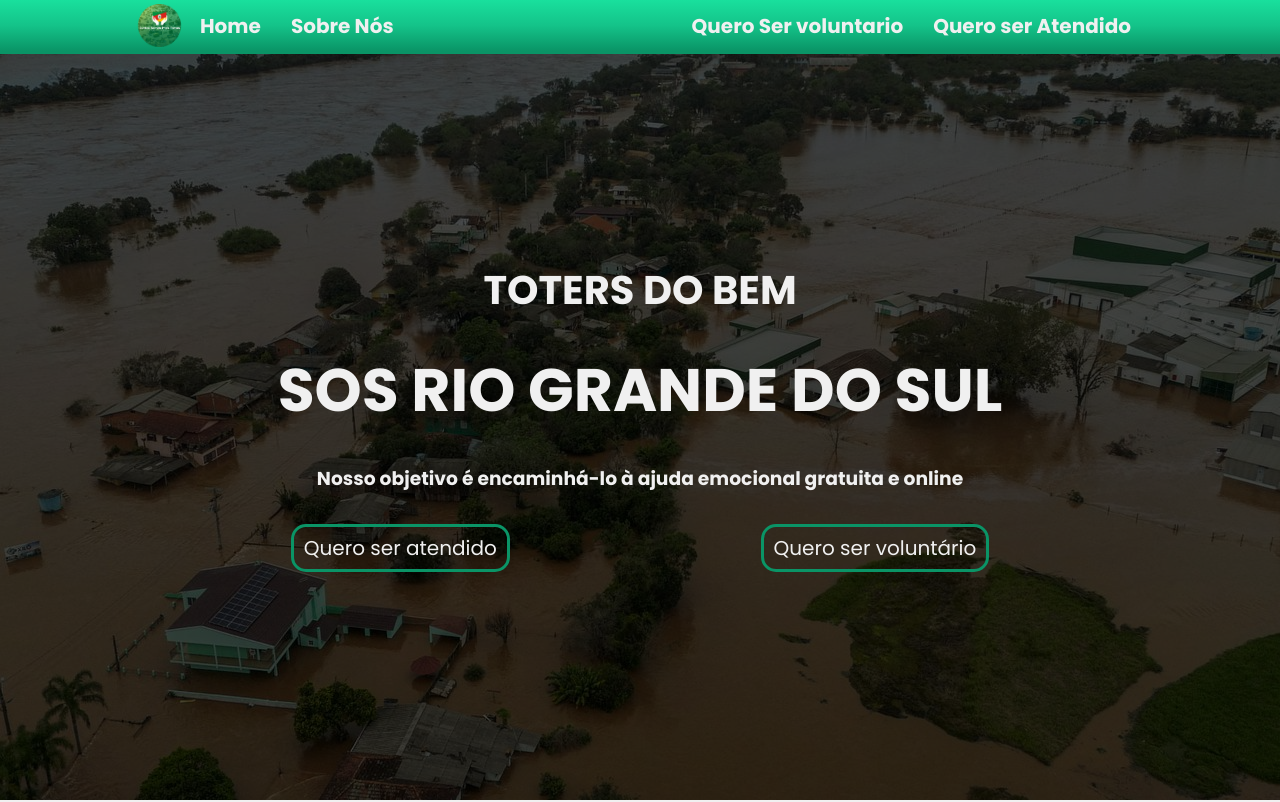
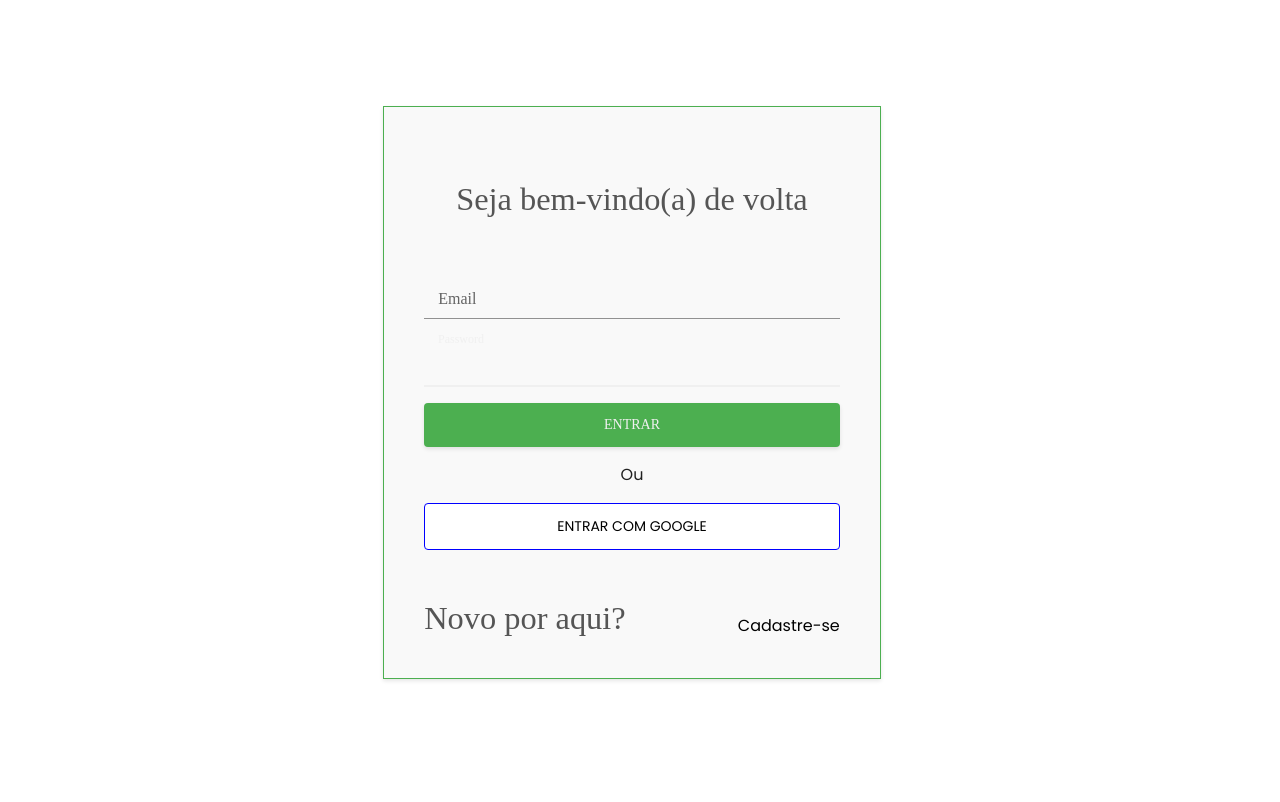
Before and after one commit to Dart1516/proyecto-toti-rs, a React (Create React App) app: page /Accesso in a window 1280 px wide. Before the commit this address led to /Principal. Shown: the top 802 px of the page. Built offline with nearby package versions, Linux system fonts and the light colour scheme.

Commit message:
update styles

```diff
--- a/package.json
+++ b/package.json
@@ -6,6 +6,7 @@
   "dependencies": {
     "@emotion/react": "^11.11.4",
     "@emotion/styled": "^11.11.5",
+    "@mui/icons-material": "^5.15.18",
     "@mui/material": "^5.15.18",
     "@testing-library/jest-dom": "^5.17.0",
     "@testing-library/react": "^13.4.0",
--- a/src/App.js
+++ b/src/App.js
@@ -5,7 +5,7 @@ import AboutUs from "./Pages/SobreNos";
 import JoinUs from "./Pages/SejaVoluntario";
 import Login from "./Pages/Login";
 import NewAccount from "./Pages/NewAccount";
-
+import Accesso from "../src/Pages/Accesso"
 import AvisoLegal from "./Pages/avisoLegal.js";
 import MaterialDeApoio from "./Pages/MaterialDeApoio";
 
@@ -21,6 +21,8 @@ function App() {
         <Route path="/material-de-apoyo" element={<MaterialDeApoio />} />
         <Route path="/NewAccount" element={<NewAccount />} />
         <Route path="/avisoLegal" element={<AvisoLegal/>} />
+        <Route path="/Accesso" element={<Accesso/>} />
+
         {/* Ruta predeterminada */}
         <Route path="/*" element={<Navigate to="/Principal" />} />
       </Routes>
--- /dev/null
+++ b/src/Components/AccordionUsage.js
@@ -0,0 +1,75 @@
+import { styled} from "@mui/material"
+import Accordion from '@mui/material/Accordion';
+import AccordionSummary from '@mui/material/AccordionSummary';
+import AccordionDetails from '@mui/material/AccordionDetails';
+import ExpandMoreIcon from '@mui/icons-material/ExpandMore';
+import Typography from '@mui/material/Typography';
+
+const StyledAccordionSummary = styled(AccordionSummary)({
+  borderBottom:'0.5 solid #0a9466' ,
+  borderRight:'0',
+  borderLeft:'0',
+  color: '#0a9466',
+  '&.Mui-expanded': {
+    minHeight: 48,
+    borderRight:'0',
+  borderLeft:'0',
+  },
+  '& .MuiAccordionSummary-content.Mui-expanded': {
+    margin: '0',
+    borderBottom:'0',
+    borderRight:'0',
+    borderLeft:'0',
+  },
+
+});
+
+
+const StyledAccordionDetails = styled(AccordionDetails)({
+  padding: '16px', // Relleno
+  borderTop: '0',
+
+  borderRight:'0',
+  borderLeft:'0',
+});
+
+function AccordionUsage() {
+  return (
+
+  <div>
+      <Accordion >
+        <StyledAccordionSummary expandIcon={<ExpandMoreIcon />}>
+          <Typography>Qual será meu papel como voluntario?</Typography>
+        </StyledAccordionSummary>
+        <StyledAccordionDetails>
+          <Typography>
+            Ofrecer atendimento psicológico para pessoas vitimas da tragedia do RS.
+          </Typography>
+        </StyledAccordionDetails>
+      </Accordion>
+      <Accordion>
+        <StyledAccordionSummary expandIcon={<ExpandMoreIcon />}>
+          <Typography>Como vou me conetar com os pacientes?</Typography>
+        </StyledAccordionSummary>
+        <StyledAccordionDetails>
+          <Typography>
+          O seu contato e horaios disponiveis serão encaminado para um Lider das ONGs e ele fará a conexão com o paciente que tiver o mesmo horario disponivel.
+          </Typography>
+        </StyledAccordionDetails>
+      </Accordion>
+      <Accordion>
+        <StyledAccordionSummary expandIcon={<ExpandMoreIcon />}>
+          <Typography>Onde posso pedir suporte?</Typography>
+        </StyledAccordionSummary>
+        <StyledAccordionDetails>
+          <Typography>
+          Email de suporte          </Typography>
+        </StyledAccordionDetails>
+      </Accordion>
+    </div>
+
+
+  );
+}
+
+export default AccordionUsage;
--- /dev/null
+++ b/src/Pages/Accesso.js
@@ -0,0 +1,138 @@
+import React, { useState } from 'react';
+import {  Button,  Typography } from '@mui/material';
+import {Grid, styled} from "@mui/material"
+import { FormGroup, FormControl, InputLabel, Input,  } from '@mui/material';
+
+// Resto de tu código...
+
+
+const Accesso = () => {
+  const [email, setEmail] = useState('');
+  const [password, setPassword] = useState('');
+
+  const handleLogin = () => {
+    console.log('Email:', email);
+    console.log('Password:', password);
+  }
+      const StyledContainer = styled("div")(() => ({
+        height: "100vh",
+        width:"100%",
+        display: "flex",
+        flexDirection: "column",
+        justifyContent: "center",
+        alignItems: "center",
+      }));
+
+      const StyledLogin = styled("div")(() => ({
+        width:"100%",
+        boxShadow: "0 2px 4px rgba(0, 0, 0, 0.1)",
+        background: "#f9f9f9",
+        padding: "40px",
+        alignItems:"center",
+        justifyContent:"center",
+        border: "1px solid #4CAF50",
+      }));
+      const StyledButton = styled("button")(() => ({
+        width:"100%",
+        boxShadow: "0 2px 4px rgba(0, 0, 0, 0.1)",
+        background: "#4CAF50",
+        padding: "4px",
+        alignItems:"center",
+        justifyContent:"center",
+        margin:'1rem 0',
+        cursor:"pointer"
+      }));
+      const StyledButtonGoogle = styled("button")(() => ({
+        width:"100%",
+        background: "white",
+        border:"1px solid blue",
+        padding: "4px",
+        alignItems:"center",
+        justifyContent:"center",
+        margin:'1rem 0',
+        cursor:"pointer",
+        transition: "background-color 0.3s ease-in-out",
+        "&:hover": {
+          backgroundColor:'rgba(0, 0, 255, 0.3)',
+        },
+      }));
+      const StyledLinks = styled("a")(() => ({
+      textDecoration: 'none',
+      color: 'black',
+      cursor:"pointer"
+    }));
+
+        return (
+<StyledContainer>
+<Grid container spacing={2} textAlign="center" justifyContent="center" columnGap={6} >
+<StyledLogin>
+<Grid item xs={12} md={12}>
+
+            <Typography variant="h4" padding={4}>Seja bem-vindo(a) de volta</Typography>
+            </Grid>
+            <Grid item xs={12} md={12} >
+            <FormGroup >
+              <FormControl style={{ marginTop: '20px' }}>
+                <InputLabel >Email</InputLabel>
+                <Input
+
+          type="email"
+          value={email}
+          onChange={(e) => setEmail(e.target.value)}
+          required  autoFocus
+          />
+
+              </FormControl>
+              <FormControl  style={{ marginTop: '20px' }}>
+                <InputLabel >Password</InputLabel>
+                <Input
+          type="password"
+          value={password}
+          onChange={(e) => setPassword(e.target.value)}
+          required  autoFocus
+          />
+
+              </FormControl>
+              <StyledButton>
+              <Button onClick={handleLogin} >
+                  Entrar
+                </Button>
+              </StyledButton>
+            </FormGroup>
+                </Grid>
+{/* ------------------------------------------------------- */}
+                <Grid item xs={12} md={12}>
+
+            <Typography variant="body">Ou</Typography>
+
+</Grid>
+<Grid item xs={12} md={12}>
+            <StyledButtonGoogle>
+            <Button >
+            <StyledLinks href="https://accounts.google.com/o/oauth2/v2/auth/oauthchooseaccount?include_granted_scopes=true&state=J7lRWb1z3YV6eA88hfNDaXUTwf-VFcp3aUVOF1AM9bkWaLPWyP-7pgJjDNXq6tjutNHRxa0iHHZh1VACnotBBQ.1gN6i8F9wLDUR6p95pfbOw.XO4Bi8ystPzUtw4JhHQAfnY0Jv26n3DH6Du2l0rZGaVKJkPmvUh_glT4NWrM8ofNbB2e_e0nx7T7btUHH4KCNg1S_da5pexzndHT67ED23bG_gnYsbk6_CliExoA7XVHiOiAXjHGqG4zx0My0FdRXcxa42QhFnmVbv4eMw4uuvQ61jmat29b3-aIHT7SbWOuWDbrAXJ4pgVWcjeSSGA748Nu9skRLxSioIMoEKF6IE8&scope=https%3A%2F%2Fwww.googleapis.com%2Fauth%2Fuserinfo.email%20https%3A%2F%2Fwww.googleapis.com%2Fauth%2Fuserinfo.profile&redirect_uri=https%3A%2F%2Fdart1516.github.io%2Fproyecto-toti-rs%2F&client_id=672984054134-dk85on9as32e3nccuc4lutvu7hl2nafr.apps.googleusercontent.com&access_type=offline&response_type=code&service=lso&o2v=2&ddm=0&flowName=GeneralOAuthFlow" target="_blank" rel="noopener noreferrer">
+   Entrar com Google
+
+ </StyledLinks>
+
+                </Button>
+            </StyledButtonGoogle>
+    </Grid>
+
+    <Grid item xs={12} md={12} flexDirection="row" display="flex" alignItems="end" justifyContent="space-between" mt={4}>
+            <Typography variant="h4">Novo por aqui?</Typography>
+            <StyledLinks to="/Login">
+              Cadastre-se
+
+            </StyledLinks>
+
+
+
+            </Grid>
+            </StyledLogin>
+     </Grid>
+</StyledContainer>
+
+        );
+      };
+
+      export default Accesso;
--- a/src/Pages/MaterialDeApoio.js
+++ b/src/Pages/MaterialDeApoio.js
@@ -1,18 +1,18 @@
 import React from "react";
 import Header from "../Components/Header-NavMenu";
-import img from "../../src/assets/images/rs.jpg"
+import AccordionUsage from "../Components/AccordionUsage"
 import imagen from "../../src/assets/images/pfd1.png"
 import imagenDos from "../../src/assets/images/img1.png"
 import imagenTres from "../../src/assets/images/situation.webp"
 import imagenCuatro from "../../src/assets/images/psicologa.jpg"
 import imagenCinco from "../../src/assets/images/lideres.png"
 import imagenSeis from "../../src/assets/images/voluntariado 1.jpeg"
-import {Box, Grid, Container, Typography, styled} from "@mui/material"
+
+import { Grid, Container, Typography, styled} from "@mui/material"
 const MaterialDeApoio = () => {
 
 
   const StyledMaterialDeApoio = styled("div")(({ theme }) => ({
-    backgroundColor: theme.palette.secondary,
       height: "100vh",
 
       [theme.breakpoints.up('xs')]: { // <= mobile
@@ -155,10 +155,11 @@ Psicologia em estudo, 17(2), 307-315. <a href="  https://www.scielo.br/j/pe/a/5w
 
 </StyledGrid>
 </Grid>
-
+<AccordionUsage></AccordionUsage>
                     </Container>
 
 </StyledMaterialDeApoio>
+
 
 
             </>
--- a/src/Pages/SejaVoluntario.js
+++ b/src/Pages/SejaVoluntario.js
@@ -35,27 +35,27 @@ function Principal() {
         <form className="inputs" onSubmit={handleSubmit}>
           <div className="input-field">
             <h4>1. Nome Completo<span>*</span></h4>
-            <input type="text" placeholder="Digite seu nome" required />
+            <input class="input-text" type="text" placeholder="Digite seu nome" required />
           </div>
 
           <div className="input-field">
             <h4>2. CPF<span>*</span></h4>
-            <input type="text" placeholder="O valor deve ser numérico" required />
+            <input class="input-text" type="text" placeholder="O valor deve ser numérico" required />
           </div>
 
           <div className="input-field">
             <h4>3. Data de Nascimento<span>*</span></h4>
-            <input type="date" required />
+            <input class="input-text" type="date" required />
           </div>
 
           <div className="input-field">
             <h4>4. Número do WhatsApp<span>*</span></h4>
-            <input type="text" placeholder="(DDD) Digite o número" required />
+            <input class="input-text" type="text" placeholder="(DDD) Digite o número" required />
           </div>
 
           <div className="input-field">
             <h4>5. E-mail<span>*</span></h4>
-            <input type="email" placeholder="Digite o e-mail" required />
+            <input class="input-text" type="email" placeholder="Digite o e-mail" required />
           </div>
 
           <div className="form-group">
@@ -72,11 +72,11 @@ function Principal() {
             <>
               <div className="input-field">
                 <h4>CRM<span>*</span></h4>
-                <input type="text" placeholder="Digite seu CRM" required />
+                <input class="input-text" type="text" placeholder="Digite seu CRM" required />
               </div>
               <div className="input-field">
                 <h4>Especialidade<span>*</span></h4>
-                <input type="text" placeholder="Digite sua especialidade" required />
+                <input class="input-text" type="text" placeholder="Digite sua especialidade" required />
               </div>
             </>
           )}
@@ -84,7 +84,7 @@ function Principal() {
           {(voluntario === "Educador social" || voluntario === "Liderança Para Emigrantes, refugiados e apátridas") && (
             <div className="input-field">
               <h4>Área em que pode ajudar<span>*</span></h4>
-              <input type="text" placeholder="Digite a área em que pode ajudar" required />
+              <input class="input-text" type="text" placeholder="Digite a área em que pode ajudar" required />
             </div>
           )}
 
--- a/src/Pages/SobreNos.js
+++ b/src/Pages/SobreNos.js
@@ -5,6 +5,7 @@ import {Box, Grid, Container, Typography, styled} from "@mui/material"
 import imgComunidade from "../assets/images/voluntarios.jpg"
 import imgToters from "../assets/images/totersimg.png"
 import "../../src/Pages/MaterialDeApoio"
+import "../../src/Pages/Accesso"
 import { Link } from "react-router-dom";
 const About = () => {
 
@@ -89,6 +90,9 @@ const About = () => {
                                       <Link to="/material-de-apoyo">
     <button justifyContent="center" alignItems="center">Material de apoio ao volutario</button>
   </Link>
+  <Link to="/Accesso">
+    <button justifyContent="center" alignItems="center">Accesso </button>
+  </Link>
 </Box>
 
 
--- a/src/assets/styles/SejaVoluntario.css
+++ b/src/assets/styles/SejaVoluntario.css
@@ -76,7 +76,7 @@ h4 {
     color: #555;
 }
 
-input[type="text"], input[type="email"], input[type="date"], .form-select {
+.input-text, .form-select {
     width: 100%;
     padding: 10px;
     margin-top: 5px;
```
Also changed, not shown: 1 other file (tests, documents, lock files or other folders).
